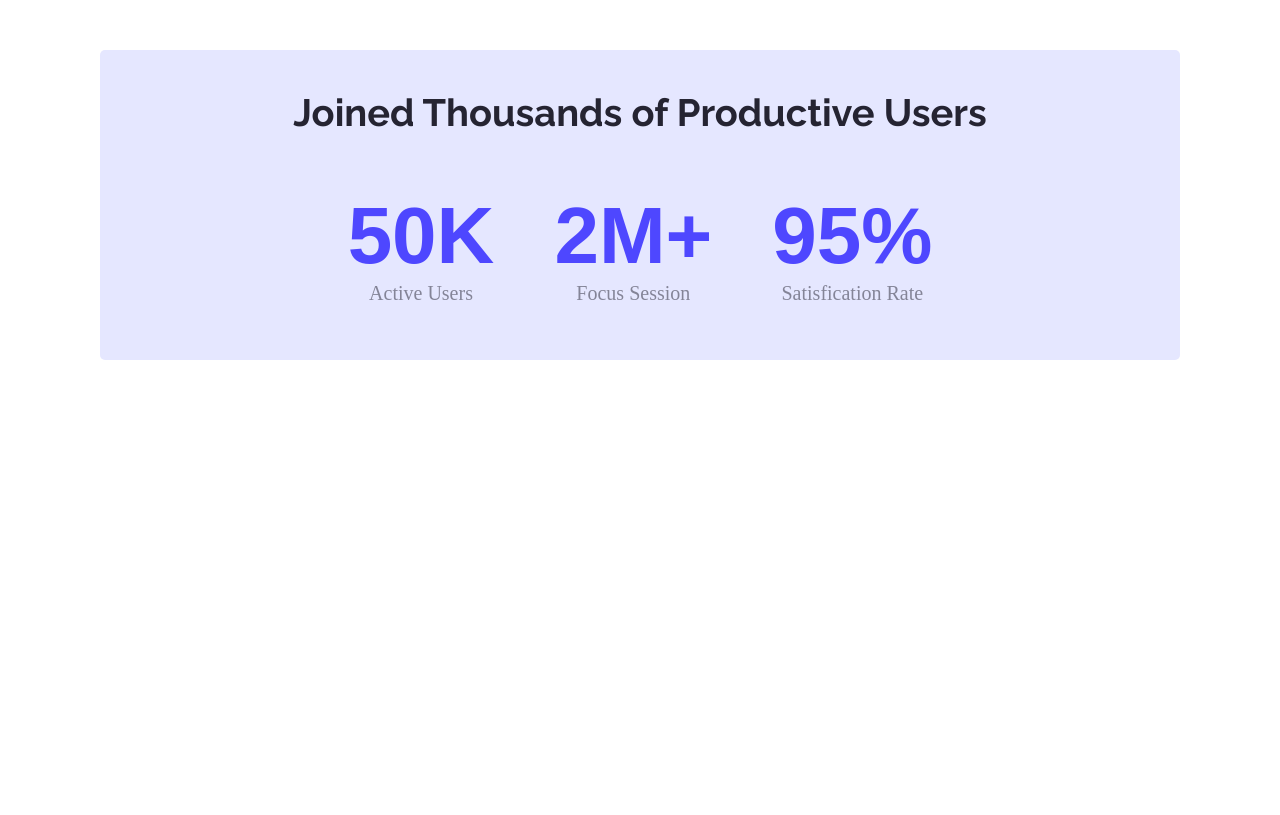
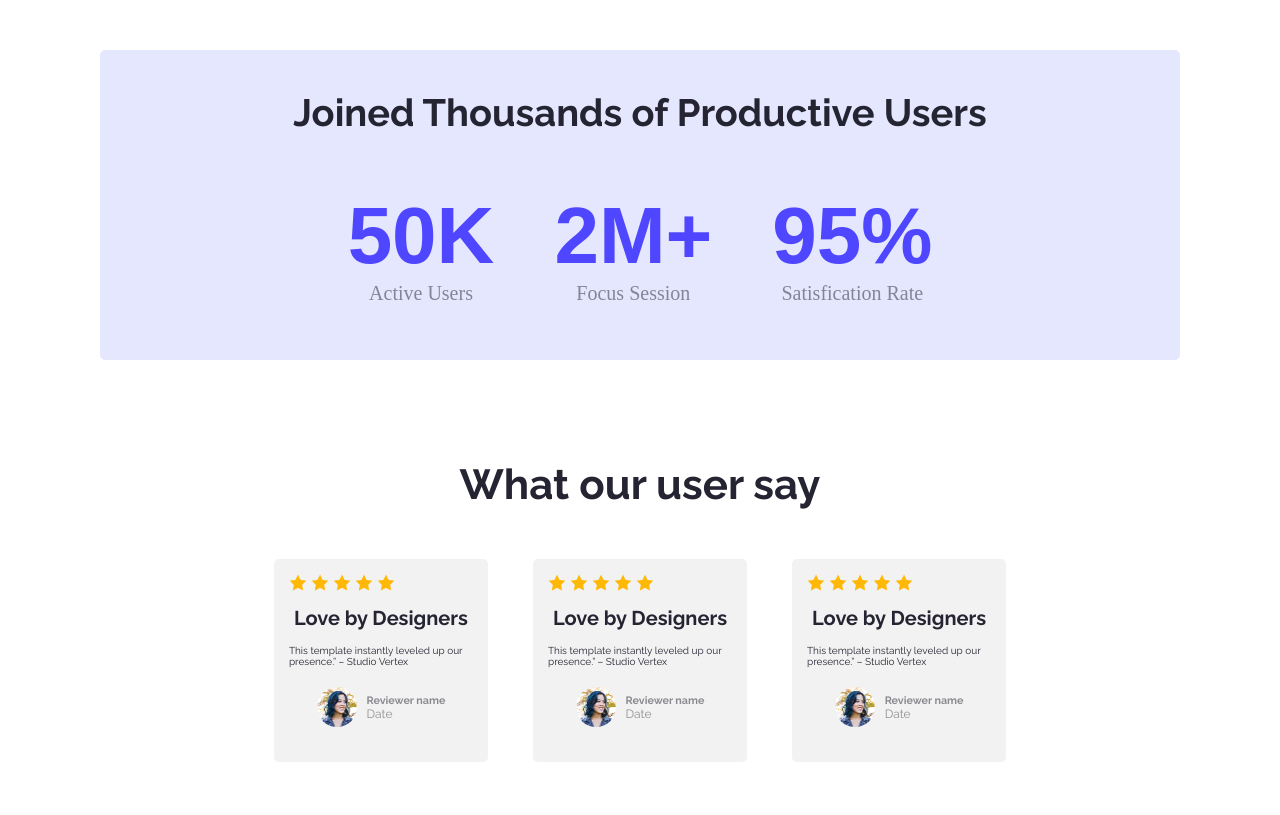
Before and after one commit to shuv-on/Assignment-01, a plain HTML site: page index.html in a window 1280 px wide. Shown: the part 984-1799 px from the top of the page. Before the commit the page ends 1444 px from the top, so only its background shows below. Drawn offline with Linux system fonts and the light colour scheme.

Commit message:
seventh-commit

```diff
--- a/index.html
+++ b/index.html
@@ -11,6 +11,7 @@
 
 </head>
 <body>
+    <!--Header section-->
     <header class="header raleway">
         <nav>
             <h3>LOGO</h3>
@@ -33,6 +34,7 @@
 
             </div>
         </div>
+        <!--User Productivity Section-->
         <div class="producive-user">
             <h3 class="raleway act-color">Joined Thousands of Productive Users</h3>
             <div class="mat">
@@ -51,6 +53,73 @@
             </div>
 
         </div>
+        <!--User Feedback Section-->
+        <div class="user-feedback raleway">
+            <h2>What our user say</h2>
+        <!--Card View-->
+            <div class="card">
+                <div class="card-one">
+                    <div class="stars">
+                        <img src="icon-star.png" alt="">
+                        <img src="icon-star.png" alt="">
+                        <img src="icon-star.png" alt="">
+                        <img src="icon-star.png" alt="">
+                        <img src="icon-star.png" alt="">
+                    </div>
+                    <div class="card-one-details">
+                        <h6>Love by Designers</h6>
+                        <p>This template instantly leveled up our <br> presence.” – Studio Vertex</p>
+                    </div>
+                    <div class="card-user">
+                        <img class="avatar" src="avatar.png" alt="">
+                        <div class="name">
+                            <h6 class="lite-color">Reviewer name</h6>
+                            <p>Date</p>
+                        </div>
+                    </div>
+                </div>
+                 <div class="card-one">
+                    <div class="stars">
+                        <img src="icon-star.png" alt="">
+                        <img src="icon-star.png" alt="">
+                        <img src="icon-star.png" alt="">
+                        <img src="icon-star.png" alt="">
+                        <img src="icon-star.png" alt="">
+                    </div>
+                    <div class="card-one-details">
+                        <h6>Love by Designers</h6>
+                        <p>This template instantly leveled up our <br> presence.” – Studio Vertex</p>
+                    </div>
+                    <div class="card-user">
+                        <img class="avatar" src="avatar.png" alt="">
+                        <div class="name">
+                            <h6 class="lite-color">Reviewer name</h6>
+                            <p>Date</p>
+                        </div>
+                    </div>
+                </div>
+                 <div class="card-one">
+                    <div class="stars">
+                        <img src="icon-star.png" alt="">
+                        <img src="icon-star.png" alt="">
+                        <img src="icon-star.png" alt="">
+                        <img src="icon-star.png" alt="">
+                        <img src="icon-star.png" alt="">
+                    </div>
+                    <div class="card-one-details">
+                        <h6>Love by Designers</h6>
+                        <p>This template instantly leveled up our <br> presence.” – Studio Vertex</p>
+                    </div>
+                    <div class="card-user">
+                        <img class="avatar" src="avatar.png" alt="">
+                        <div class="name">
+                            <h6 class="lite-color">Reviewer name</h6>
+                            <p>Date</p>
+                        </div>
+                    </div>
+                </div>
+            </div>
+        </div>
     </main>
     <footer>
 
--- a/styles.css
+++ b/styles.css
@@ -1,6 +1,7 @@
 * {
     padding: 0;
     margin: 0;
+
 }
 .raleway {
   font-family: "Raleway", sans-serif;
@@ -123,3 +124,71 @@ nav button{
     font-size: 20px;
     justify-content: center;
 }
+.user-feedback {
+    display: flex;
+    align-items: center;
+    justify-content: center;
+    flex-direction: column;
+    margin: 80px 100px;
+}
+.user-feedback h2{
+    font-size: 42px;
+    color: #252432;
+}
+.card {
+    display: flex;
+    align-items: center;
+    justify-content: center;
+    margin: 30px 40px;
+    gap: 5px;
+}
+.card-one {
+    display: flex;
+    flex-direction: column;
+    align-items: center;
+    justify-content: center;
+    margin: 20px;
+    padding: 15px;
+    border-radius: 5px;
+    background-color: #f3f2f2;
+}
+.stars {
+    align-self: flex-start;
+    display: flex;
+    align-items: center;
+    justify-content: flex-start;
+    gap: 4px;
+    margin-bottom: 10px;
+}
+.stars img {
+    display: inline-block;
+}
+
+.card-one-details h6{
+
+    font-size: 20px;
+    color: #252432;
+    margin-bottom: 10px;
+    padding: 5px;
+}
+.card-one-details p{
+    font-size: 10px;
+    color: #252432;
+}
+.name p{
+    opacity: 0.4;
+    font-size: 12px;
+}
+.card-user{
+    display: flex;
+    justify-content: flex-start;
+    align-items: center;
+    margin: 10px;
+    padding: 10px;
+    gap: 10px;
+}
+.avatar {
+    width: 40px;
+    height: 40px;
+    border-radius: 50%;
+}
```
